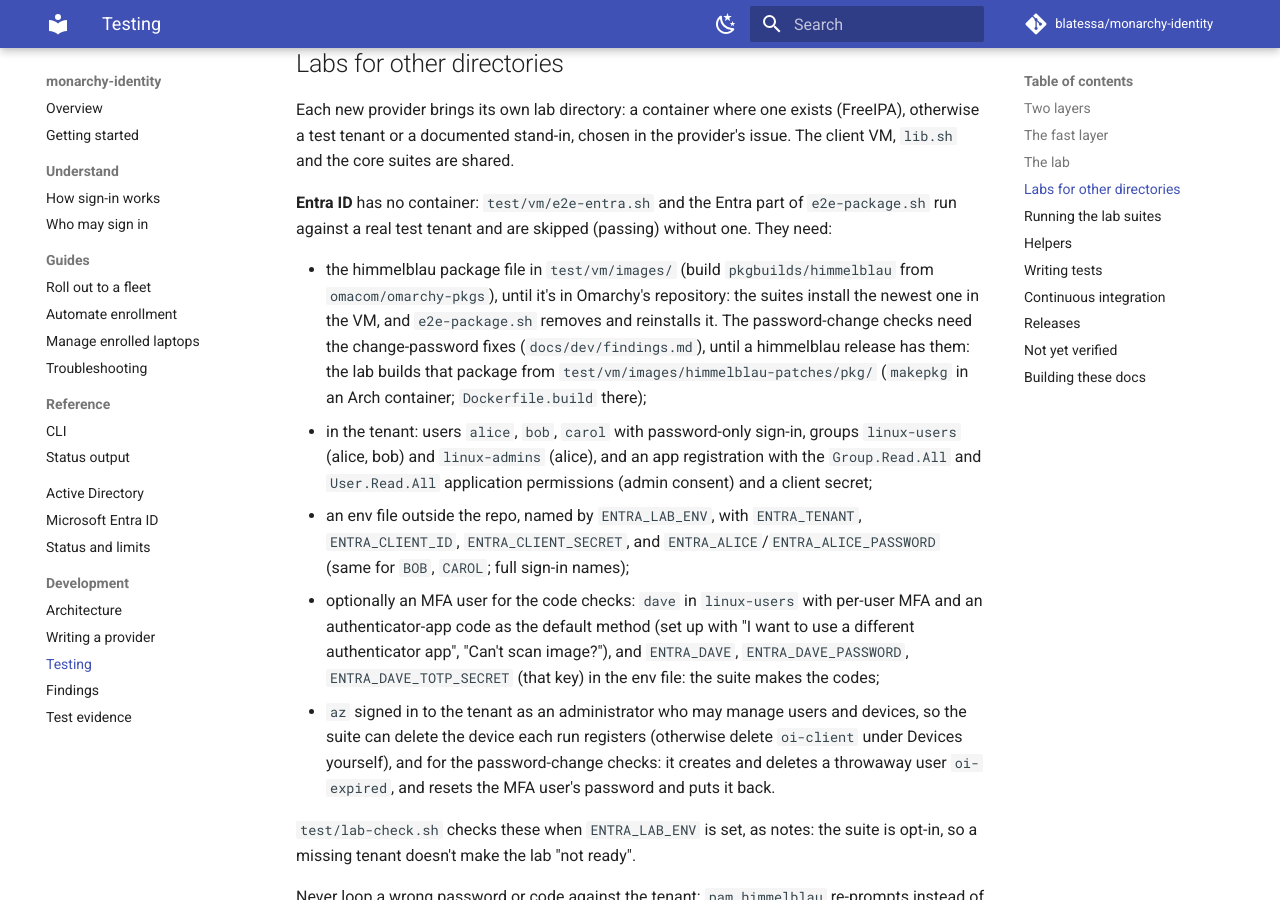
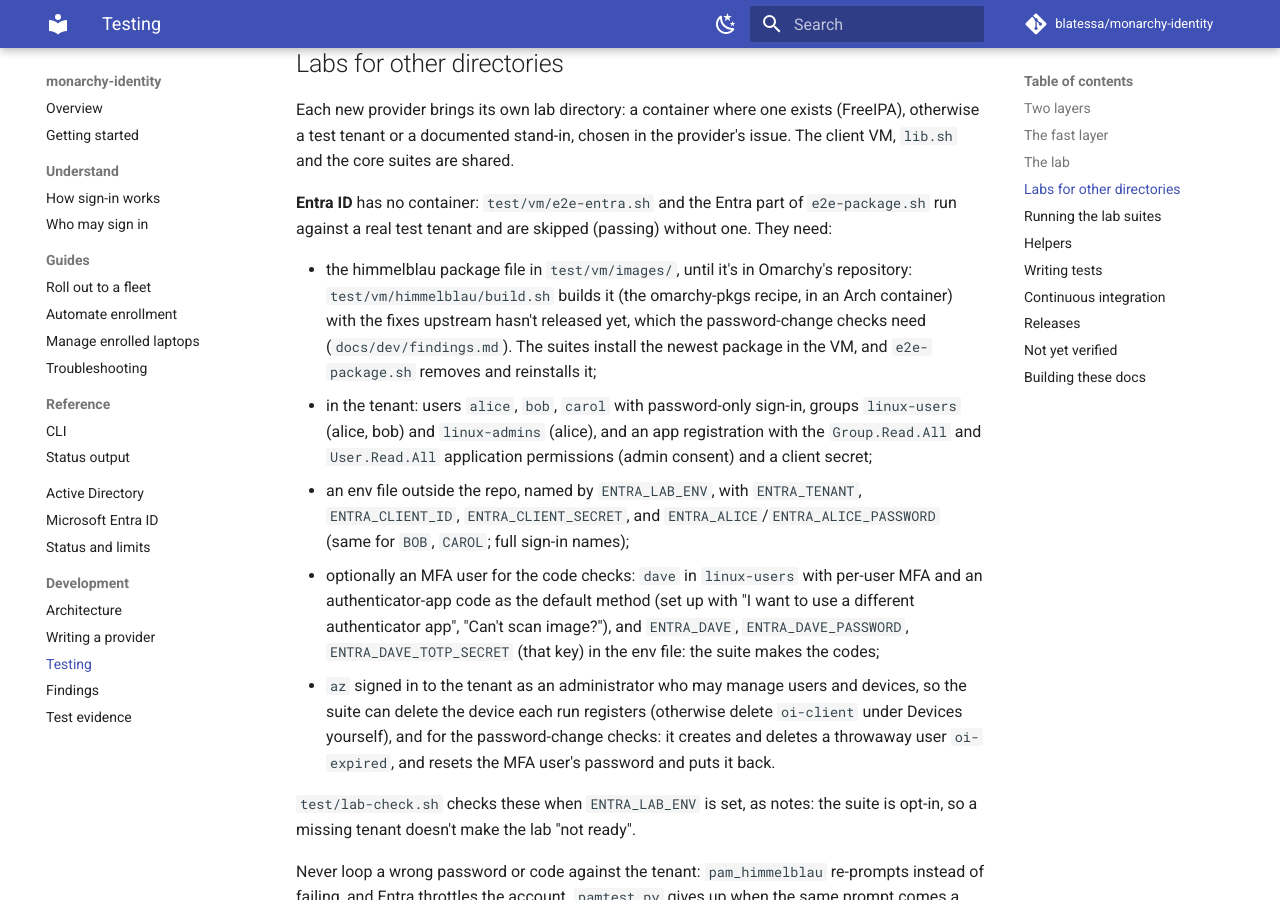
Before and after one commit to blatessa/monarchy-identity, an MkDocs documentation site: the page built from docs/dev/testing.md, in a window 1280 px wide and 900 px high, scrolled down 2477 px. Built offline with MkDocs 1.6.1 and Material for MkDocs 9.7.7, drawn with Linux system fonts in a browser that asks for light colours; comment, search, counter and statistics services are not loaded.

Commit message:
Lab: track the himmelblau build and its patches
The lab's himmelblau package (the omarchy-pkgs recipe plus the change-password
fixes the #93 checks need) was built from test/vm/images/, which is ignored:
only this machine could rebuild what the suites tested. The recipe and the
patches now live in test/vm/himmelblau/, and build.sh builds the package in an
Arch container into test/vm/images/. It also carries the max_tries patch
(himmelblau#1895), off unless a PAM line sets it.

docs: updated dev/testing.md, dev/findings.md, AGENTS.md layout

Refs #93

Co-Authored-By: Claude Opus 5.5 <noreply@anthropic.com>

```diff
--- a/docs/dev/testing.md
+++ b/docs/dev/testing.md
@@ -88,11 +88,10 @@ a documented stand-in, chosen in the provider's issue. The client VM, `lib.sh` a
 **Entra ID** has no container: `test/vm/e2e-entra.sh` and the Entra part of `e2e-package.sh` run against a real test
 tenant and are skipped (passing) without one. They need:
 
-- the himmelblau package file in `test/vm/images/` (build `pkgbuilds/himmelblau` from `omacom/omarchy-pkgs`), until
-  it's in Omarchy's repository: the suites install the newest one in the VM, and `e2e-package.sh` removes and
-  reinstalls it. The password-change checks need the change-password fixes (`docs/dev/findings.md`), until a
-  himmelblau release has them: the lab builds that package from `test/vm/images/himmelblau-patches/pkg/`
-  (`makepkg` in an Arch container; `Dockerfile.build` there);
+- the himmelblau package file in `test/vm/images/`, until it's in Omarchy's repository: `test/vm/himmelblau/build.sh`
+  builds it (the omarchy-pkgs recipe, in an Arch container) with the fixes upstream hasn't released yet, which the
+  password-change checks need (`docs/dev/findings.md`). The suites install the newest package in the VM, and
+  `e2e-package.sh` removes and reinstalls it;
 - in the tenant: users `alice`, `bob`, `carol` with password-only sign-in, groups `linux-users` (alice, bob) and
   `linux-admins` (alice), and an app registration with the `Group.Read.All` and `User.Read.All` application
   permissions (admin consent) and a client secret;
```
Also changed, not shown: AGENTS.md (+1 -1 lines), docs/dev/findings.md (+1 -1 lines), 9 other files.
